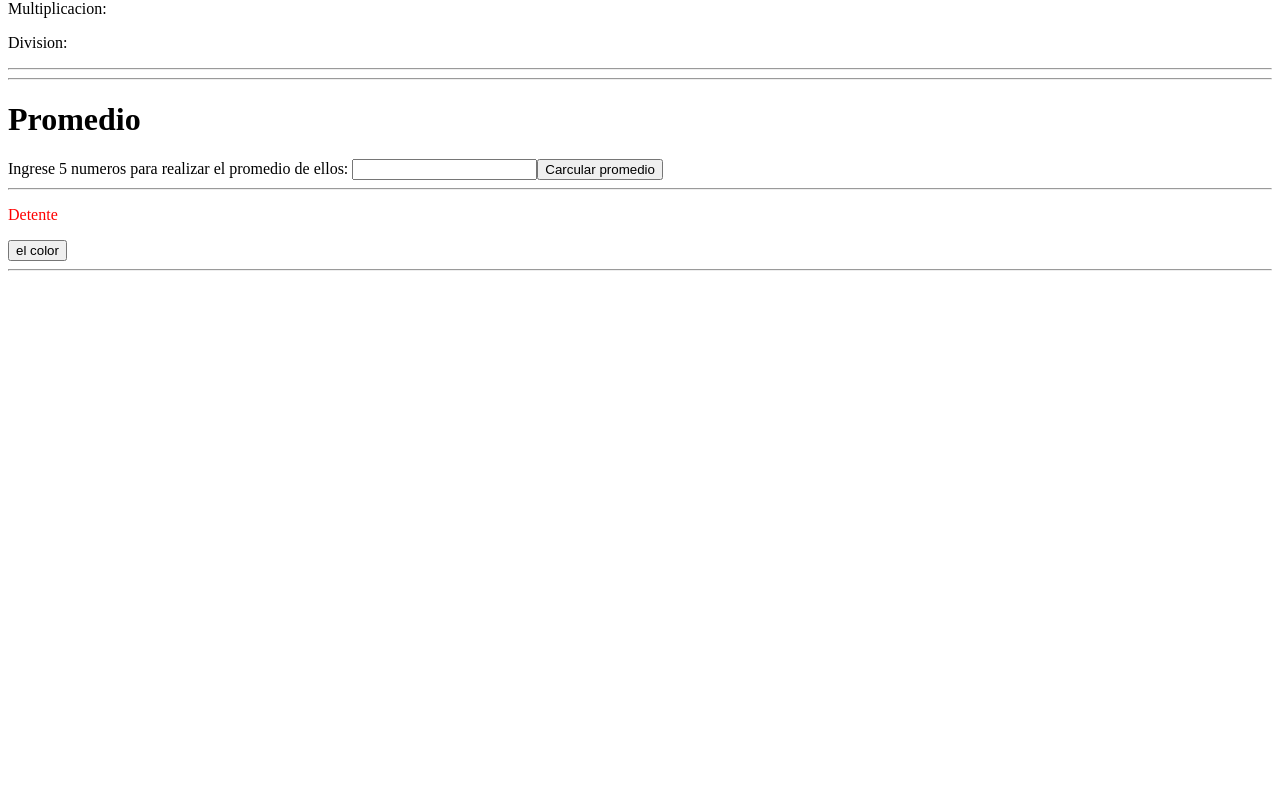
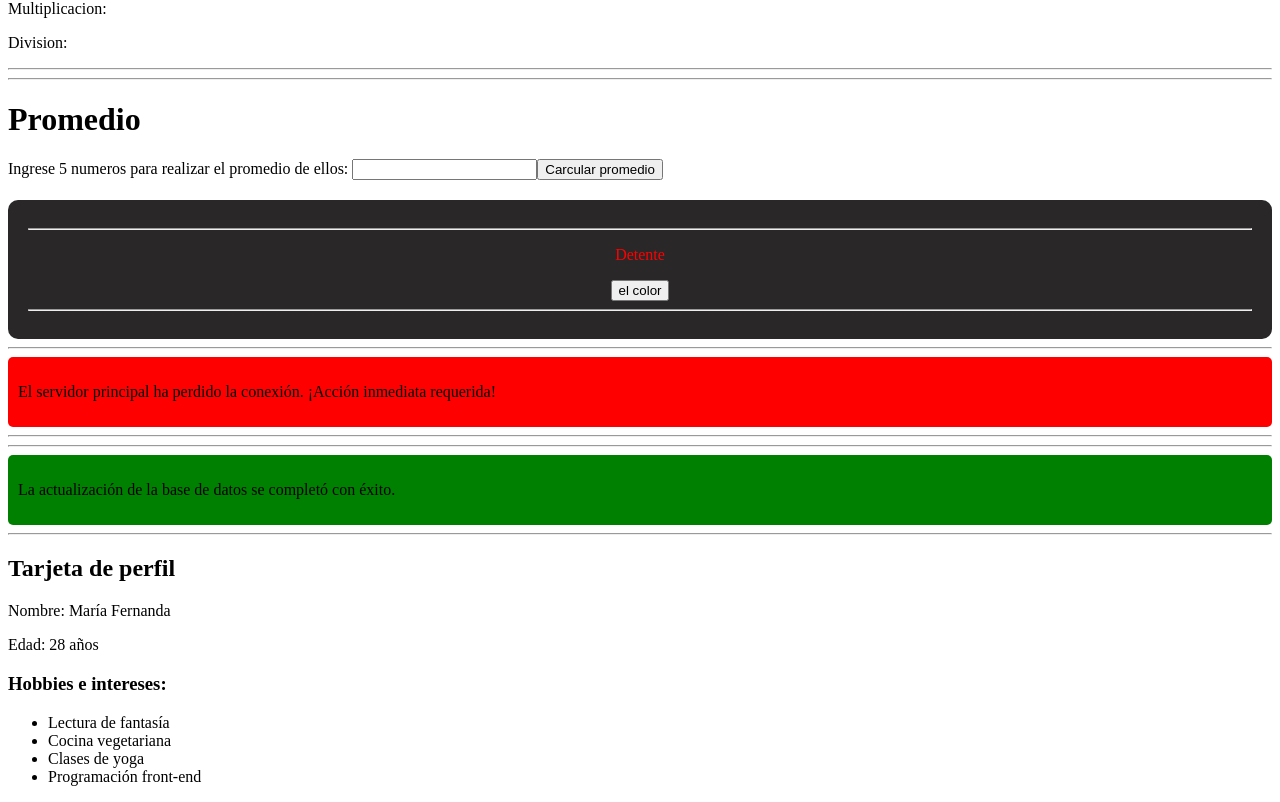
Before and after one commit to leysanchezb92/react_study, a React (Vite) app: page / in a window 1280 px wide. Shown: the part 262-1064 px from the top of the page. Before the commit the page ends 800 px from the top, so only its background shows below. Built offline with nearby package versions, Linux system fonts and the light colour scheme.

Commit message:
added first exercises to understand props

```diff
--- a/src/main.jsx
+++ b/src/main.jsx
@@ -3,11 +3,34 @@ import { createRoot } from 'react-dom/client'
 import { Calculator } from './vrilli-exercises/calculator'
 import { Average } from './vrilli-exercises/average'
 import { Semaforo } from './vrilli-exercises/semaforo'
+import { TarjetaPerfil } from './vrilli-exercises/props/tarjetaPerfil'
+import ComponenteClase from './vrilli-exercises/props/componenteClase'
+
+// Datos de ejemplo para la tarjeta
+const datosUsuario = {
+    nombre: "María Fernanda",
+    edad: 28,
+    hobbies: ["Lectura de fantasía", "Cocina vegetariana", "Clases de yoga", "Programación front-end"]
+};
+
+const alertaCritica = {
+  mensaje: "El servidor principal ha perdido la conexión. ¡Acción inmediata requerida!",
+  esCritica: true,
+};
+
+const alertaNormal = {
+  mensaje: "La actualización de la base de datos se completó con éxito.",
+  esCritica: false,
+};
+
 
 createRoot(document.getElementById('root')).render(
   <StrictMode>
     <Calculator />
     <Average />
     <Semaforo />
+    <ComponenteClase mensaje = {alertaCritica.mensaje} esCritica = {alertaCritica.esCritica}/>
+    <ComponenteClase mensaje = {alertaNormal.mensaje} esCritica = {alertaNormal.esCritica}/>
+    <TarjetaPerfil nombre = {datosUsuario.nombre} edad = {datosUsuario.edad} hobbies = {datosUsuario.hobbies}/>
   </StrictMode>,
 )
--- /dev/null
+++ b/src/vrilli-exercises/props/componenteClase.jsx
@@ -0,0 +1,21 @@
+// Crea un componente de Clase de React llamado AlertaClase.
+import { Component } from "react";
+
+class ComponenteClase extends Component {
+
+    render(){
+        const {mensaje, esCritica} = this.props;
+
+        return(
+            <>
+                <hr />
+                <div style={{backgroundColor: esCritica ? "red" : "green", padding: "10px", borderRadius: "5px"}}>
+                    <p>{mensaje}</p>
+                </div>
+                <hr />
+            </>
+        )
+    }
+}
+
+export default ComponenteClase;
--- a/src/vrilli-exercises/props/tarjetaPerfil.jsx
+++ b/src/vrilli-exercises/props/tarjetaPerfil.jsx
@@ -1,5 +1,15 @@
 export function TarjetaPerfil(props){
     return(<>
-        <h2>Esta tarjeta pertenece a {props.nombre} y su edad es {props.edad}</h2>
+        <div className="bg-white rounded-xl shadow-2x1 transform hover:scale-[1.02] transition duration-300">
+            <h2>Tarjeta de perfil</h2>
+            <p className="text-xl text-gray-800 mb-3">Nombre: {props.nombre}</p>
+            <p className="text-xl text-gray-800 mb-3">Edad: {props.edad} años</p>
+            <h3>Hobbies e intereses: </h3>
+            <ul>
+                {props.hobbies.map((hobbies, index) => (
+                    <li className="text-xl text-gray-800 mb-3" key={index}>{hobbies}</li>
+                ))}
+            </ul>
+        </div>
     </>)
 }
--- a/src/vrilli-exercises/semaforo.jsx
+++ b/src/vrilli-exercises/semaforo.jsx
@@ -33,10 +33,12 @@ export function Semaforo(){
 
     return(
         <>
-        <hr />
-        <p style={{color: estadoLuz.color}}>{estadoLuz.mensaje}</p>
-        <button type="submit" onClick={changeColor}>el color</button>
-        <hr />
+        <div style={{textAlign: "center", marginTop: "20px", backgroundColor: "#292727ff", padding: "20px", borderRadius: "10px"}}>
+            <hr />
+            <p style={{color: estadoLuz.color}}>{estadoLuz.mensaje}</p>
+            <button type="submit" onClick={changeColor}>el color</button>
+            <hr />
+        </div>
         </>
     )
 }
```
Also changed, not shown: src/vrilli-exercises/props/ejercicios.md (+9 -9 lines).
